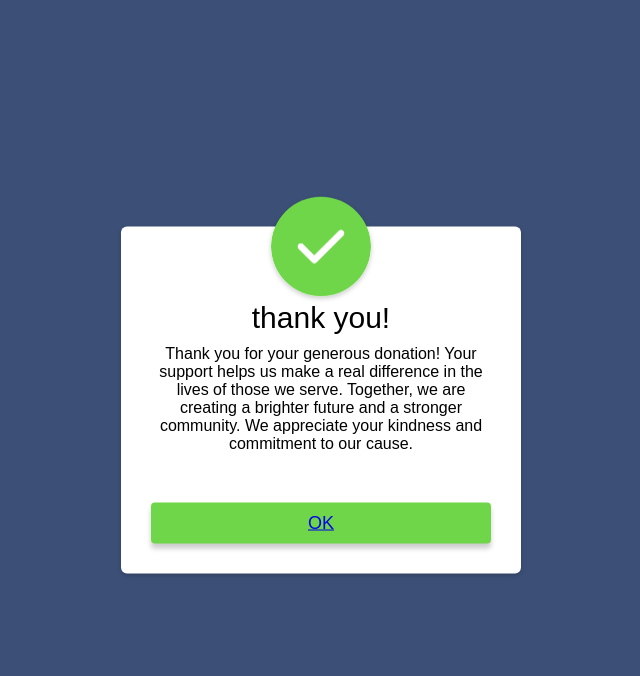
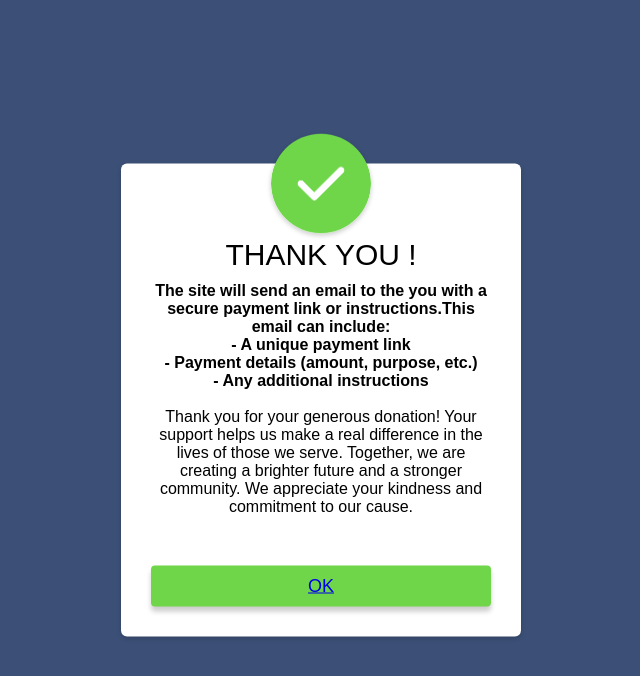
Before and after one commit to NGOCHARITABLES/NGO-CHARITABLES.., a plain HTML site: page popup.html in a window 1280 px wide. Both pictures are taken after a click on the button "submit". Shown: the whole page, without its empty margins (319-959 px from the left). Drawn offline with Linux system fonts and the light colour scheme.

Commit message:
popup.html

```diff
--- a/popup.html
+++ b/popup.html
@@ -10,8 +10,13 @@
         <button type="submit" class="btn" onclick="openpopup()">submit</button>
         <div class="popup" id="popup">
             <img src="assets/images/404-tick.png">
-            <h3>thank you!</h3>
-            <p>Thank you for your generous donation! Your support helps us make a real difference in the lives of those we serve. Together, we are creating a brighter future and a stronger community. We appreciate your kindness and commitment to our cause.</p>
+            <h3>THANK YOU !</h3>
+            <p><b>The site will send an email to the you with a secure payment link or instructions.This email can include:<br />
+                - A unique payment link<br/>
+                - Payment details (amount, purpose, etc.)<br/>
+                - Any additional instructions</b>
+            <br/><br/>
+                Thank you for your generous donation! Your support helps us make a real difference in the lives of those we serve. Together, we are creating a brighter future and a stronger community. We appreciate your kindness and commitment to our cause.</p>
             <button type="button" onclick="closepopup()"><a href="index.html">OK</a></button>
         </div>
     </div>
```
